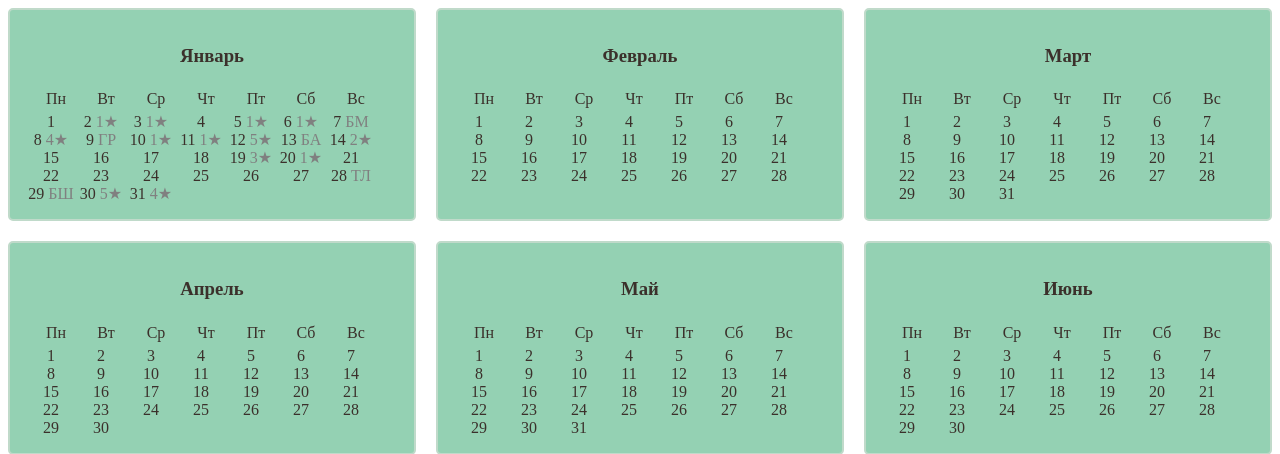
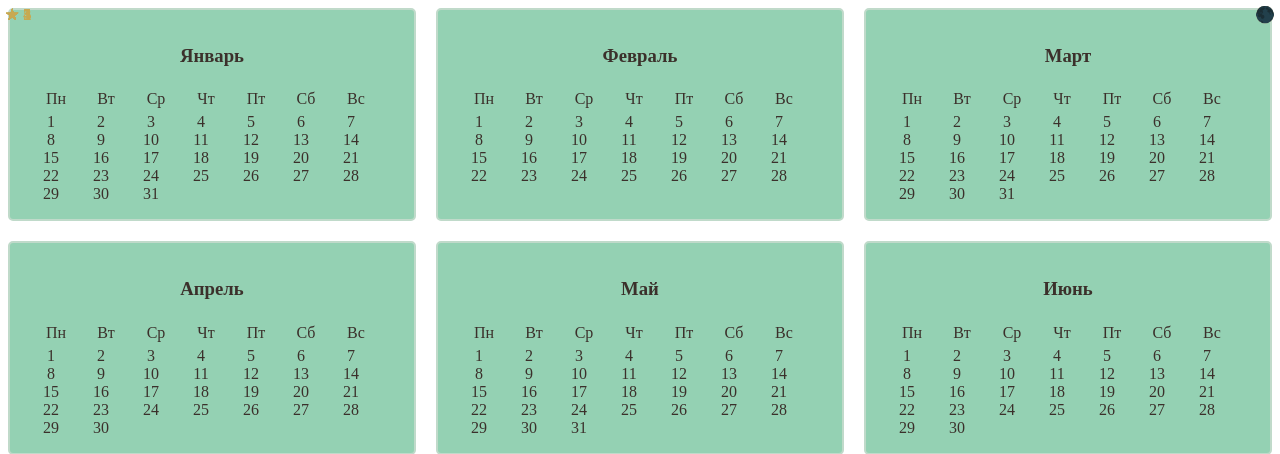
Before and after one commit to dinara-urazova/calendar-builder, a Flask app: template templates/index.html in a window 1280 px wide. Shown: the top 454 px of the page. Run offline with Flask 3, Linux system fonts and the light colour scheme; the template is opened without the code that fills it, so the values that code supplies are empty; parts of the project's set-up code (start-up, migrations or seed data) failed here and were passed over.

Commit message:
change styles to render holiday symbols, add conditions in html to render events pending: add sepcial holidays in the footer, fix positioning of the symbols and overlapping

```diff
--- a/static/style.css
+++ b/static/style.css
@@ -49,13 +49,34 @@
 }
 
 .calendar-container .day {
-  border: 1px #ccc; /* граница для каждого дня */
+  display: flex;
+  flex-direction: column;
+  justify-content: center;
+  align-items: center;
+  border: 1px solid #ccc; /* граница для каждого дня */
   padding: 5px;
   min-height: 60px;
   max-height: 80px;
-  display: flex;
-  flex-direction: column;
+  position: relative;
+  box-sizing: border-box;
 }
+
+.day.bm {
+  border-color: blue;
+}
+
+.day.bsh {
+  border-color: red;
+}
+
+.day.dk {
+  border-color: orange;
+}
+
+.day.gr {
+  border-color: green;
+}
+
 
 .calendar-container .day:hover {
   background-color: #028e4a;
@@ -65,160 +86,82 @@
 
 .event {
   margin-top: 5px; /* Отступ сверху между днем и событием */
-  padding: 2px; /* Отступы внутри события */
-  border-radius: 3px; /* Закругленные углы */
-  color: darkmagenta; /* Цвет текста */
-  font-size: 12px;
+  color: darkmagenta;
+  font-size: 1em;
+  position: relative;
 }
 
-.first_day_of_month_is_1 {
-  grid-column-start: 1;
-}
+.first_day_of_month_is_1 { grid-column-start: 1; }
 
-.first_day_of_month_is_2 {
-  grid-column-start: 2;
-}
+.first_day_of_month_is_2 { grid-column-start: 2; }
 
-.first_day_of_month_is_3 {
-  grid-column-start: 3;
-}
+.first_day_of_month_is_3 { grid-column-start: 3; }
 
-.first_day_of_month_is_4 {
-  grid-column-start: 4;
-}
+.first_day_of_month_is_4 { grid-column-start: 4; }
 
-.first_day_of_month_is_5 {
-  grid-column-start: 5;
-}
+.first_day_of_month_is_5 { grid-column-start: 5; }
 
-.first_day_of_month_is_6 {
-  grid-column-start: 6;
-}
+.first_day_of_month_is_6 { grid-column-start: 6; }
 
-.first_day_of_month_is_7 {
-  grid-column-start: 7;
-}
+.first_day_of_month_is_7 { grid-column-start: 7; }
 
 .a::after {
-  content: " А";
-  color: grey;
-  white-space: nowrap;
-  position: relative;
-  line-height: 1;
+  content: "А";
+  color: red;
+  font-size: 1.2 em;
+  position: absolute;
+  bottom: 5px;  /* амрита дб в нижнем левом углу */
+  left: 5px;
 }
 
 .ba::after {
-  content: " БА";
-  color: grey;
-  white-space: nowrap;
-  position: relative;
-  line-height: 1;
+  content: "🌕";
+  position: absolute;
+  top: 5px; /* луны дб в правом верхнем углу */
+  right: 5px;
+  font-size: 1.2 em;
 }
 
-.bm::after {
-  content: " БМ";
-  color: grey;
-  white-space: nowrap;
-  position: relative;
-  line-height: 1;
+
+.tl::after {
+  content: "🌑";
+  position: absolute;
+  top: 5px; /* луны дб в правом верхнем углу */
+  right: 5px;
+  font-size: 1.2 em;
 }
 
-.bsh::after {
-  content: " БШ";
-  color: grey;
+.stars_1::after { content: "★ 1"; }
+.stars_2::after { content: "★ 2"; }
+.stars_3::after { content: "★ 3"; }
+.stars_4::after { content: "★ 4"; }
+.stars_5::after { content: "★ 5"; }
+.stars_6::after { content: "★ 6"; }
+.stars_7::after { content: "★ 7"; }
+.stars_8::after { content: "★ 8"; }
+.stars_9::after { content: "★ 9"; }
+.stars_10::after { content: "★ 10"; }
+
+.stars_1::after,
+.stars_2::after,
+.stars_3::after,
+.stars_4::after,
+.stars_5::after,
+.stars_6::after,
+.stars_7::after,
+.stars_8::after,
+.stars_9::after,
+.stars_10::after {
+  top: 5px; /* звезды дб в верхнем левом углу */
+  left: 5px;
+  font-size: 1em;
+  color: #c8a951;
   white-space: nowrap;
-  position: relative;
-  line-height: 1;
+  position: absolute;
 }
 
-.dk::after {
-  content: " ДК";
-  color: grey;
-  white-space: nowrap;
-  position: relative;
+.footer-holiday {
+    font-size: small;
+    color: grey;
+    text-align: center;
 }
-
-.dk_st_2::after {
-  content: " ДК, 2★";
-  color: grey;
-  position: relative;
-  line-height: 1;
-}
-.gr::after {
-  content: " ГР";
-  color: grey;
-  white-space: nowrap;
-  position: relative;
-  line-height: 1;
-}
-
-.tl::after {
-  content: " ТЛ";
-  color: grey;
-  white-space: nowrap;
-  position: relative;
-  line-height: 1;
-}
-
-.stars_1::after {
-  content: " 1★";
-  color: grey;
-  white-space: nowrap;
-  position: relative;
-  line-height: 1;
-}
-
-.stars_2::after {
-  content: " 2★";
-  color: grey;
-  white-space: nowrap;
-  position: relative;
-  line-height: 1;
-}
-
-.stars_3::after {
-  content: " 3★";
-  color: grey;
-  white-space: nowrap;
-  position: relative;
-  line-height: 1;
-}
-
-.stars_4::after {
-  content: " 4★";
-  color: grey;
-  white-space: nowrap;
-  position: relative;
-  line-height: 1;
-}
-
-.stars_5::after {
-  content: " 5★";
-  color: grey;
-  white-space: nowrap;
-  position: relative;
-  line-height: 1;
-}
-
-.stars_6::after {
-  content: " 6★";
-  white-space: nowrap;
-  position: relative;
-  line-height: 1;
-}
-
-.stars_7::after {
-  content: " 7★";
-  color: grey;
-  white-space: nowrap;
-  position: relative;
-  line-height: 1;
-}
-
-.stars_8::after {
-  content: " 8★";
-  color: grey;
-  white-space: nowrap;
-  position: relative;
-  line-height: 1;
-}
```
Also changed, not shown: templates/calendar-month.html (+7 -2 lines), templates/calendar-year.html (+10 -2 lines).
